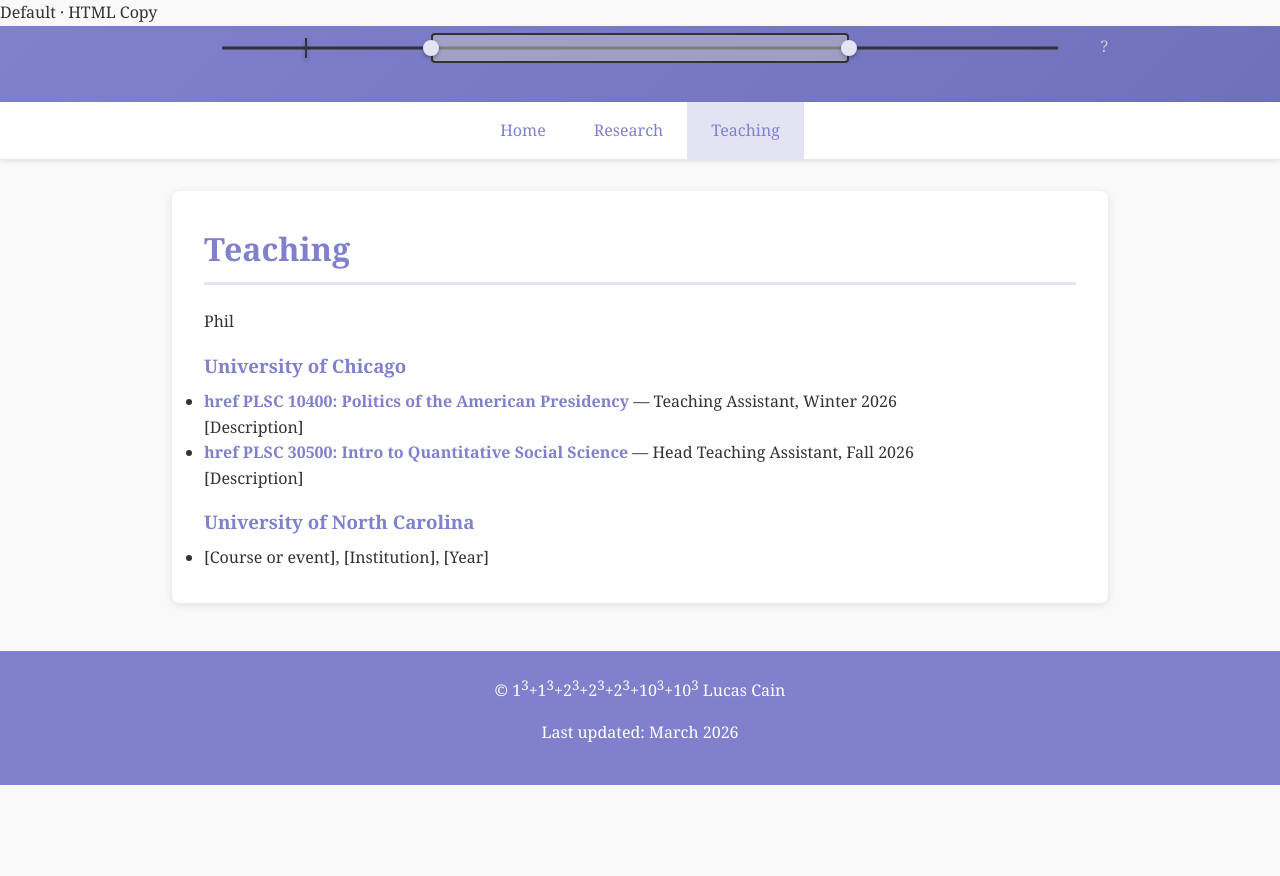
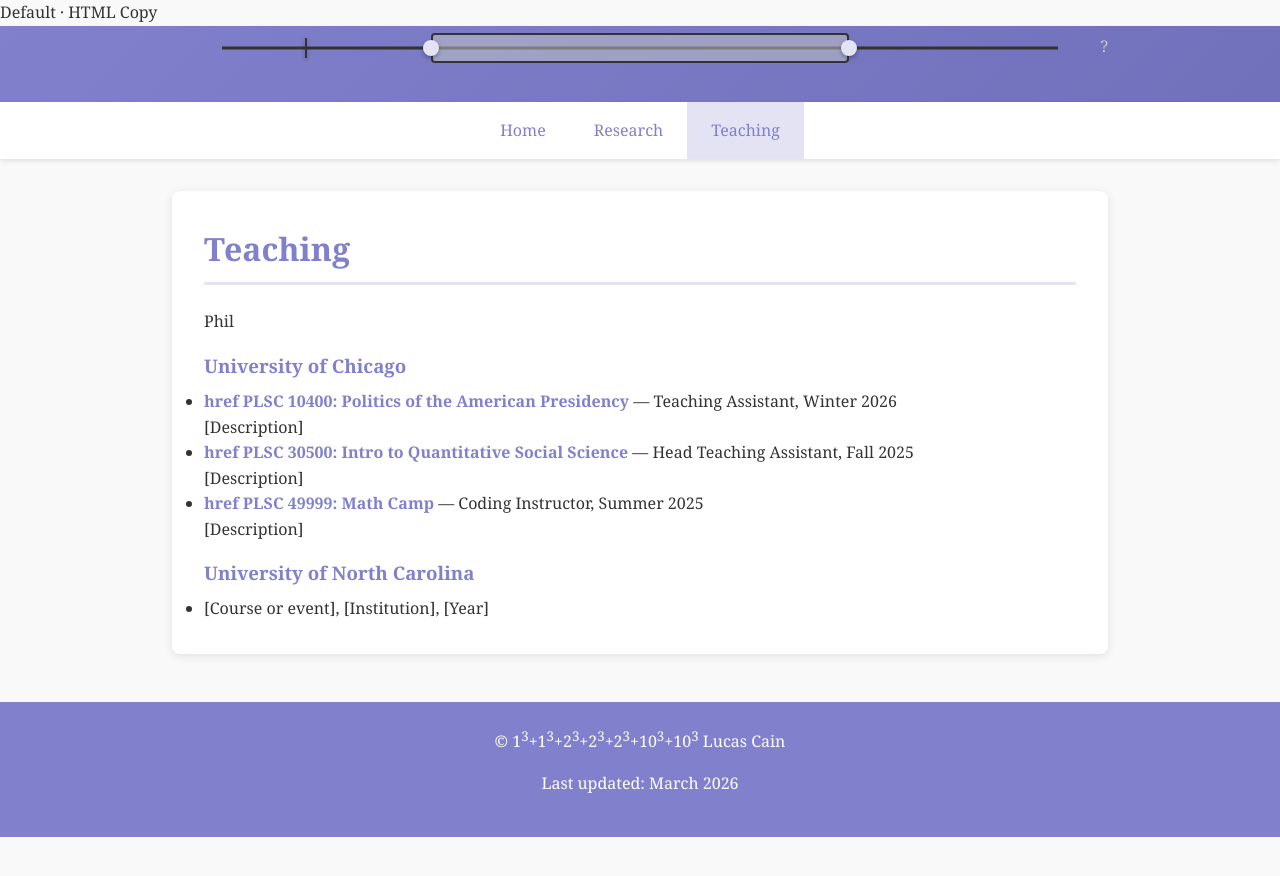
Before and after one commit to L-Cain/L-Cain.github.io, a Jekyll site: the page built from teaching.md, in a window 1280 px wide. Shown: the top 876 px of the page. Built offline with Jekyll 4.4.1, drawn with Linux system fonts in a browser that asks for light colours; our own code applies the rules of GitHub Pages for plain Markdown files.

Commit message:
Update teaching.md

```diff
--- a/teaching.md
+++ b/teaching.md
@@ -11,11 +11,17 @@
 
   <ul>
     <li>
-      <strong><a>href PLSC 30500: Intro to Quantitative Social Science</a></strong> — Head Teaching Assistant, Fall 2026<br>
+      <strong><a>href PLSC 30500: Intro to Quantitative Social Science</a></strong> — Head Teaching Assistant, Fall 2025<br>
       [Description]
     </li>
   </ul>
 
+<ul>
+    <li>
+      <strong><a>href PLSC 49999: Math Camp </a></strong> — Coding Instructor, Summer 2025<br>
+      [Description]
+    </li>
+  </ul>
 
   <h3>University of North Carolina</h3>
   <ul>
```
